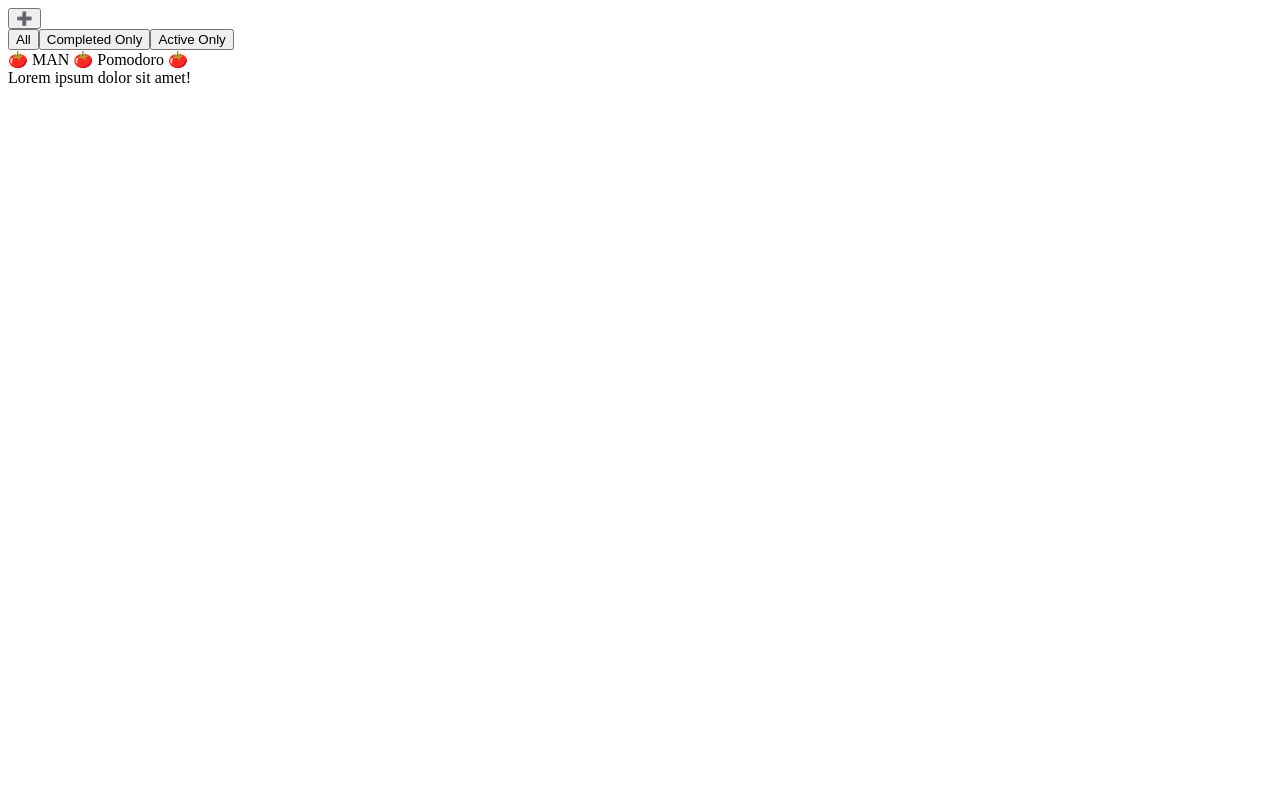
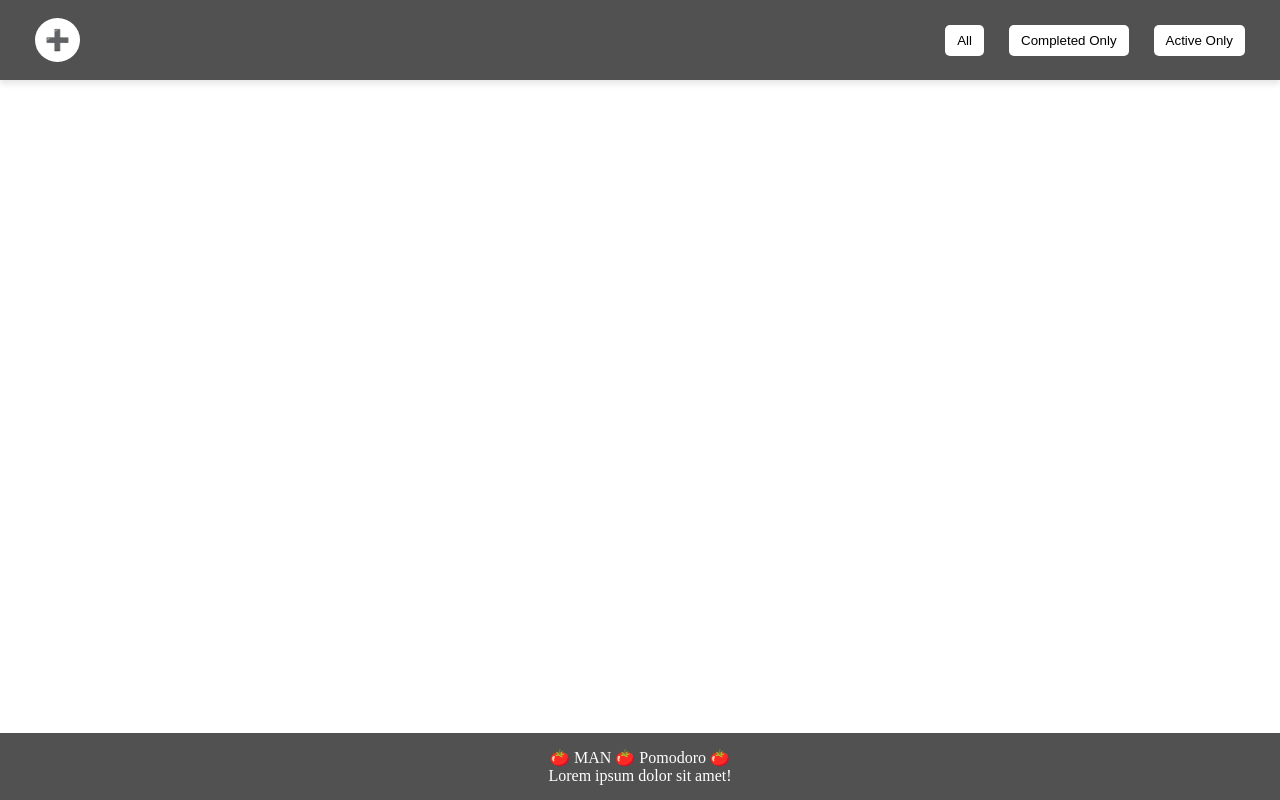
Before and after one commit to MikhailKapitov/frontend-task-pomodoro, a React (Vite) app: page / in a window 1280 px wide. Built offline with nearby package versions, Linux system fonts and the light colour scheme.

Commit message:
add temp styles

```diff
--- a/src/css/styles.css
+++ b/src/css/styles.css
@@ -0,0 +1,67 @@
+* {
+    margin: 0;
+    padding: 0;
+    box-sizing: border-box;
+}
+
+.header {
+    background-color: #525151;
+    color: white;
+    padding: 15px;
+    display: flex;
+    width: 100%;
+    height: 80px;
+    justify-content: space-between;
+    align-items: center;
+    box-shadow: 0 4px 6px rgba(0, 0, 0, 0.1);
+
+  }
+
+  .header-control .add-task-button {
+    background: white;
+    border: none;
+    font-size: 20px;
+    cursor: pointer;
+    padding: 10px;
+    border-radius: 50%;
+    margin-left: 20px;
+  }
+
+  .header-filter button {
+    background: white;
+    border: none;
+    padding: 8px 12px;
+    margin: 0 5px;
+    cursor: pointer;
+    border-radius: 5px;
+    margin-right: 20px;
+  }
+
+  .header-filter button:hover {
+    background: rgba(255, 255, 255, 0.8);
+  }
+  .header-control  button:hover {
+    background: rgba(255, 255, 255, 0.8);
+  }
+
+  #content {
+    flex-grow: 1;
+    min-height: 200px;
+    width: 90%;
+    max-width: 600px;
+    margin-top: 20px;
+    padding: 20px;
+  }
+
+
+
+
+  .footer {
+    background-color: #525151;
+    color: white;
+    text-align: center;
+    padding: 15px;
+    width: 100%;
+    position: fixed;
+    bottom: 0;
+  }
```
